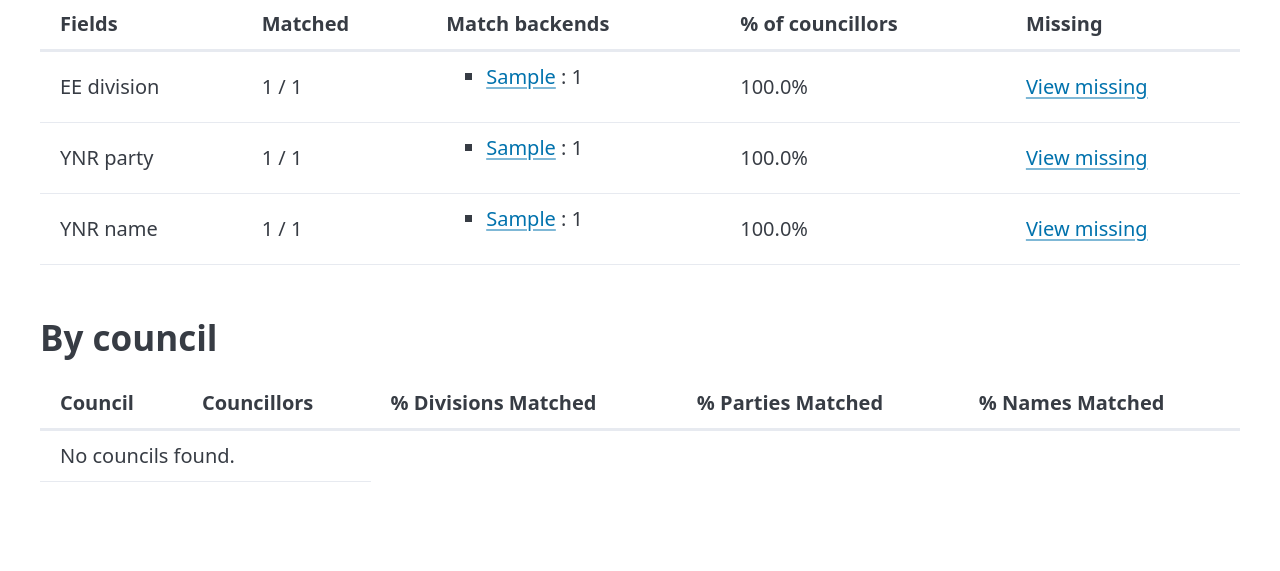
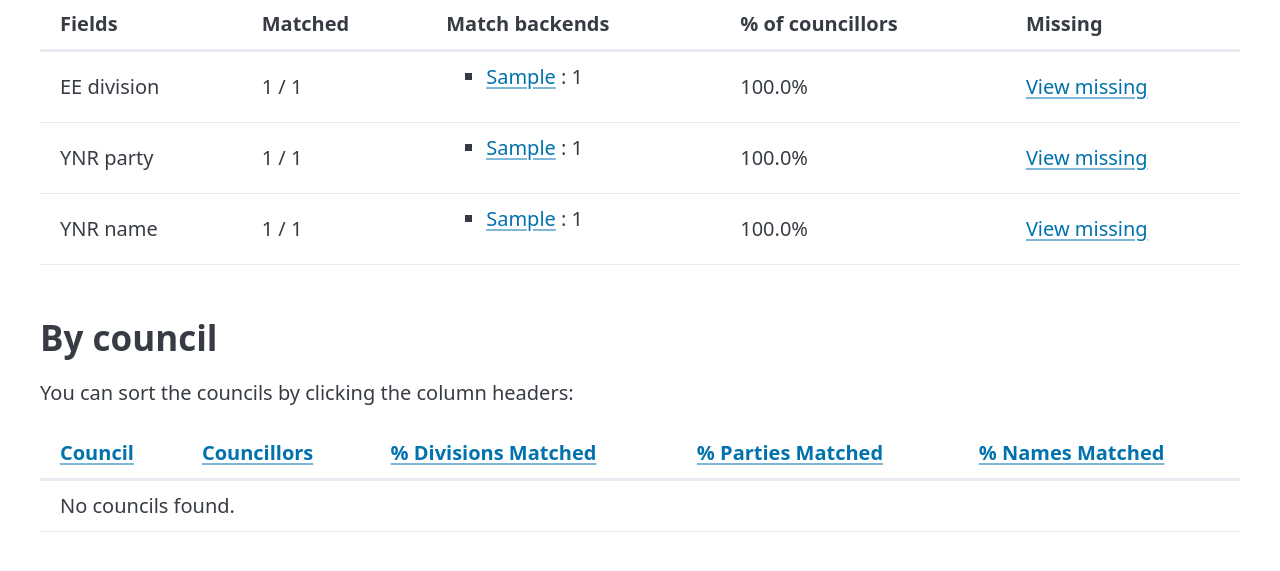
Before and after one commit to DemocracyClub/lgsf-web, a Django app: page /councillors/summary/ in a window 1280 px wide. Shown: the part 196-767 px from the top of the page. Run offline with Django 5.2, Linux system fonts and the light colour scheme; data comes from the database, SQL or seed files in the repository; tables that the repository leaves empty hold one stand-in row (values such as "Sample post"); some libraries are stand-ins or nearby versions.

Commit message:
add sorting to council summary list

```diff
--- a/lgsf_web/apps/councillors/templates/councillors/council_summary_list.html
+++ b/lgsf_web/apps/councillors/templates/councillors/council_summary_list.html
@@ -14,11 +14,17 @@
       (these count as incomplete for every field).
     </p>
     {% include "councillors/includes/summary_stats_table.html" %}
-
     <h2>By council</h2>
     <table>
+      <p>You can sort the councils by clicking the column headers:</p>
       <thead>
-        <tr><th>Council</th><th>Councillors</th><th>% Divisions Matched</th><th>% Parties Matched</th><th>% Names Matched</th></tr>
+        <tr>
+          <th><a href="?sort={{ sort_params.name }}">Council</a></th>
+          <th><a href="?sort={{ sort_params.total }}">Councillors</a></th>
+          <th><a href="?sort={{ sort_params.division_match }}">% Divisions Matched</a></th>
+          <th><a href="?sort={{ sort_params.party_match }}">% Parties Matched</a></th>
+          <th><a href="?sort={{ sort_params.name_match }}">% Names Matched</a></th>
+        </tr>
       </thead>
       <tbody>
         {% for council in councils %}
@@ -30,7 +36,7 @@
             <td>{{ council.name_match|floatformat:1 }}%</td>
           </tr>
         {% empty %}
-          <tr><td colspan="2">No councils found.</td></tr>
+          <tr><td colspan="5">No councils found.</td></tr>
         {% endfor %}
       </tbody>
     </table>
--- a/lgsf_web/apps/councillors/views.py
+++ b/lgsf_web/apps/councillors/views.py
@@ -117,10 +117,8 @@ class CouncilSummaryListView(ListView):
     context_object_name = "councils"
 
     def get_queryset(self):
-        qs = (
-            Council.objects.filter(scraped_councillors__isnull=False)
-            .annotate(total=Count("scraped_councillors"))
-            .order_by("code")
+        qs = Council.objects.filter(scraped_councillors__isnull=False).annotate(
+            total=Count("scraped_councillors")
         )
         for key in MATCH_LABELS:
             qs = qs.annotate(
@@ -130,14 +128,41 @@ class CouncilSummaryListView(ListView):
                     / Cast(F("total"), FloatField())
                 }
             )
-        return qs
+
+        sort = self.request.GET.get("sort", "code")
+        field = sort.removeprefix("-")
+        if field not in self.sortable_fields:
+            sort, field = "code", "code"
+        self.sort = sort
+        return qs.order_by(sort, "code")
+
+    @property
+    def sortable_fields(self):
+        return {"code", "name", "total", *MATCH_LABELS}
+
+    def sort_param(self, field):
+        # Clicking the active column toggles direction; others start ascending
+        # (percentages start descending, since highest first is more useful).
+        if self.sort.removeprefix("-") == field:
+            return field if self.sort.startswith("-") else f"-{field}"
+        return (
+            f"-{field}" if field in MATCH_LABELS or field == "total" else field
+        )
 
     def get_context_data(self, **kwargs) -> dict[str, Any]:
         context = super().get_context_data(**kwargs)
         total, no_enriched, stats = summary_stats(
             ScrapedCouncillor.objects.all()
         )
-        context.update(total=total, no_enriched=no_enriched, stats=stats)
+        context.update(
+            total=total,
+            no_enriched=no_enriched,
+            stats=stats,
+            sort=self.sort,
+            sort_params={
+                field: self.sort_param(field) for field in self.sortable_fields
+            },
+        )
         return context
 
 
```
